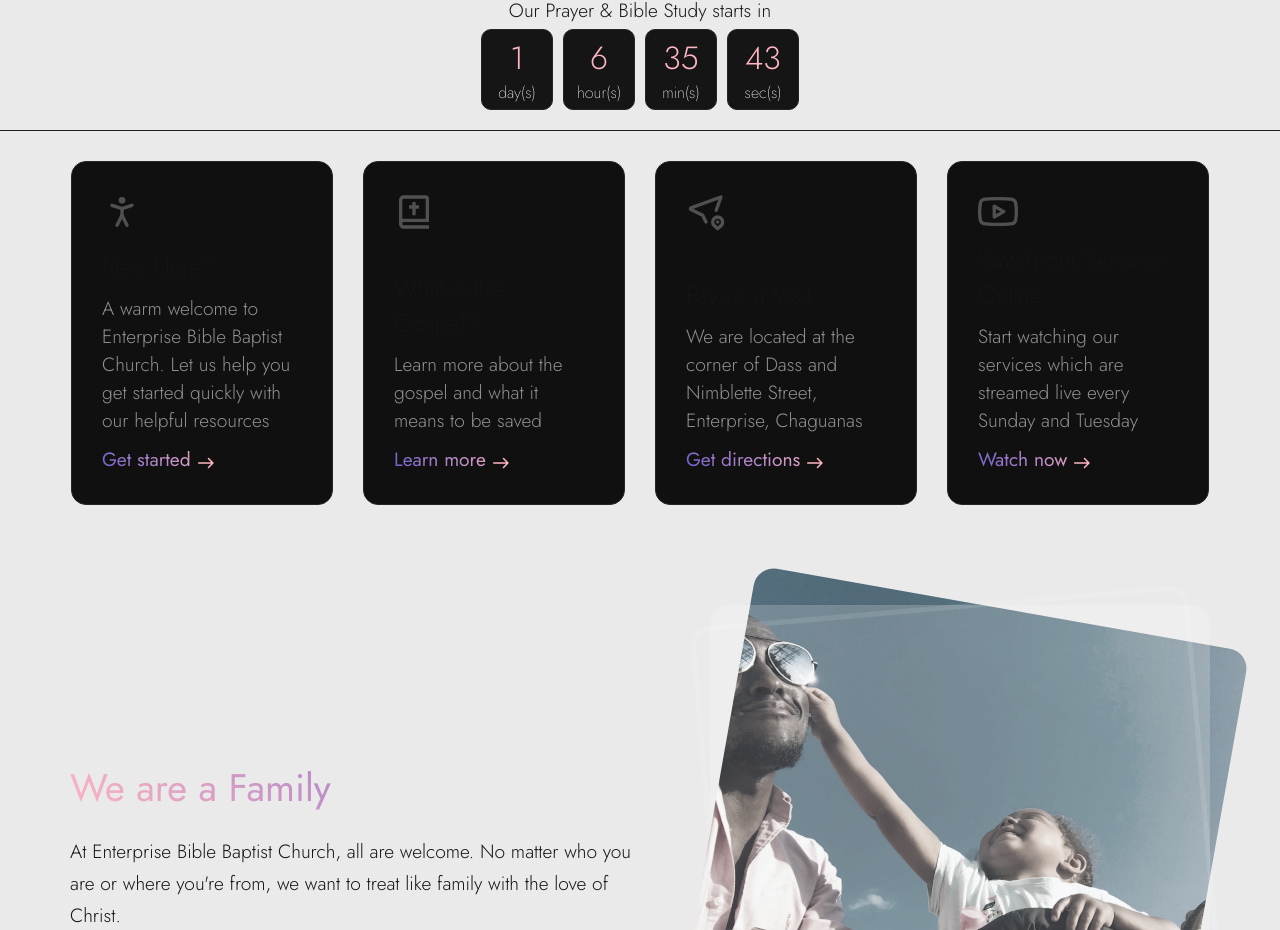
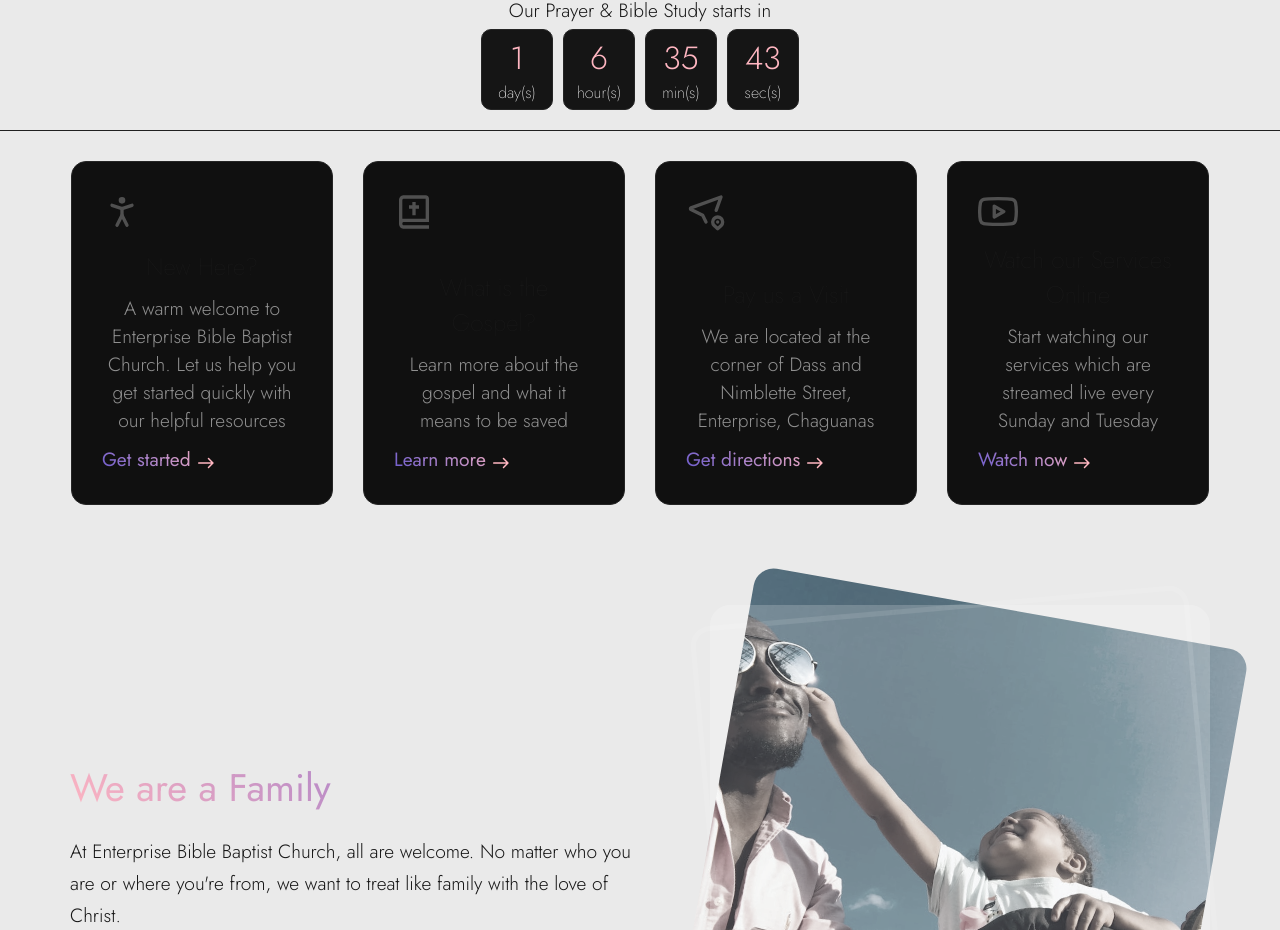
Before and after one commit to sgarcia97/test-app, a Next.js app: page /home in a window 1280 px wide. Shown: the part 1177-2107 px from the top of the page. Built offline with nearby package versions, Linux system fonts and the light colour scheme; no server answers.

Commit message:
Update globals.css

```diff
--- a/app/globals.css
+++ b/app/globals.css
@@ -31,6 +31,10 @@
   font-family: lex;
   src: url(../public/fonts/LexendDeca-VariableFont_wght.ttf);
 }
+
+.center{
+  text-align:center;
+  }
 
 body {
   color: var(--foreground);
```
